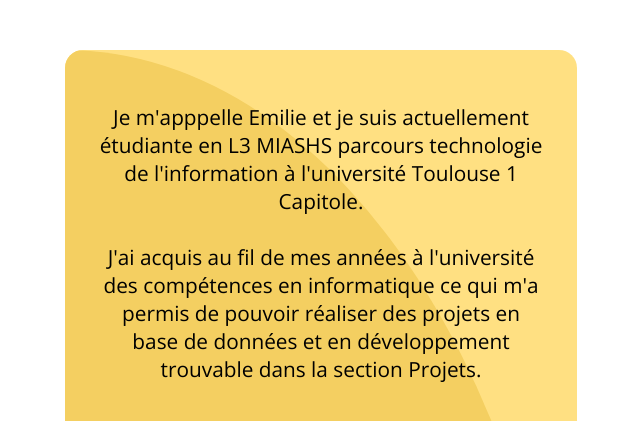
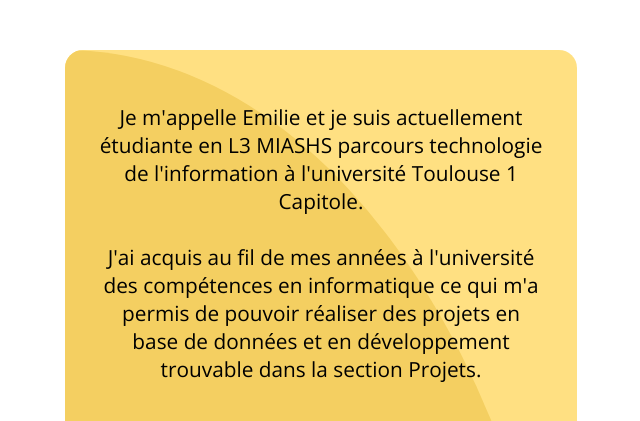
Before and after one commit to emiliebutez/emiliebutez.github.io, a plain HTML site: page index.html in a window 1280 px wide. Shown: the part 1041-1462 px from the top of the page, 319-959 px from the left. Drawn offline with nearby package versions, Linux system fonts and the light colour scheme.

Commit message:
correction

```diff
--- a/index.html
+++ b/index.html
@@ -32,7 +32,7 @@
         <div class="text_about">
             <div class="quarter">
                 <p>
-                    Je m'apppelle Emilie et je suis actuellement étudiante en L3 MIASHS parcours technologie de l'information à
+                    Je m'appelle Emilie et je suis actuellement étudiante en L3 MIASHS parcours technologie de l'information à
                     l'université Toulouse 1 Capitole.
                     <br>
                     <br>
```
